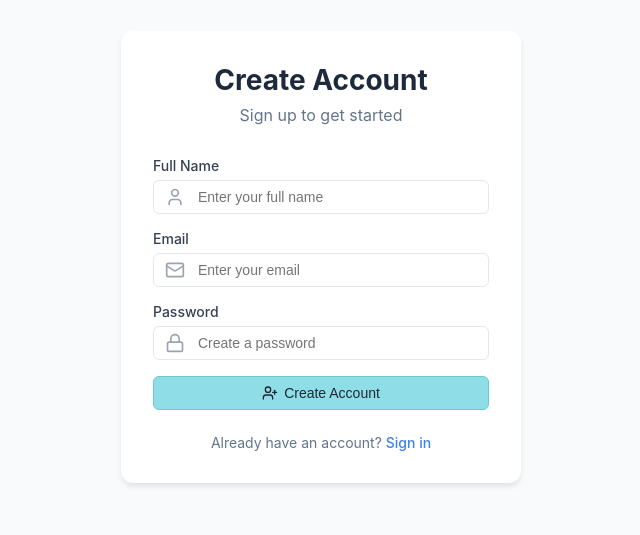
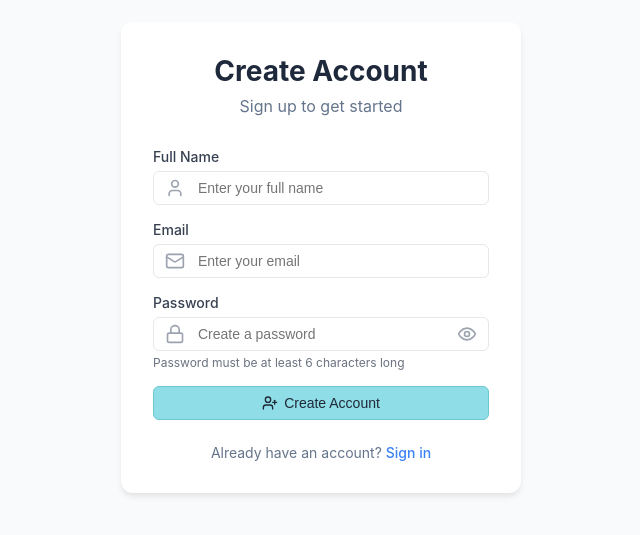
Before and after one commit to KATTASATWIKA/TaskManager, a React (Vite) app in the folder TaskManager-main/kanban-task-manager/client/: page /register in a window 1280 px wide. Shown: the part 143-678 px from the top of the page, without its empty margins (319-959 px from the left). Built offline with nearby package versions, Linux system fonts and the light colour scheme; no server answers.

Commit message:
Add password visibility toggle and success feedback to login/register forms

```diff
--- a/TaskManager-main/kanban-task-manager/client/src/pages/Login.jsx
+++ b/TaskManager-main/kanban-task-manager/client/src/pages/Login.jsx
@@ -1,13 +1,15 @@
 import { useState } from 'react'
 import { useAuthStore } from '../store/auth'
 import { Link } from 'react-router-dom'
-import { Mail, Lock, LogIn } from 'lucide-react'
+import { Mail, Lock, LogIn, Eye, EyeOff, CheckCircle } from 'lucide-react'
 
 function Login() {
   const [email, setEmail] = useState('')
   const [password, setPassword] = useState('')
   const [loading, setLoading] = useState(false)
   const [error, setError] = useState('')
+  const [success, setSuccess] = useState('')
+  const [showPassword, setShowPassword] = useState(false)
 
   const { login } = useAuthStore()
 
@@ -15,10 +17,13 @@ function Login() {
     e.preventDefault()
     setLoading(true)
     setError('')
+    setSuccess('')
 
     const result = await login(email, password)
 
-    if (!result.success) {
+    if (result.success) {
+      setSuccess('Login successful! Redirecting...')
+    } else {
       setError(result.error)
     }
 
@@ -62,6 +67,24 @@ function Login() {
           </div>
         )}
 
+        {success && (
+          <div style={{
+            padding: '12px',
+            backgroundColor: '#f0fdf4',
+            border: '1px solid #bbf7d0',
+            borderRadius: '6px',
+            color: '#166534',
+            marginBottom: '16px',
+            fontSize: '14px',
+            display: 'flex',
+            alignItems: 'center',
+            gap: '8px'
+          }}>
+            <CheckCircle size={16} />
+            {success}
+          </div>
+        )}
+
         <form onSubmit={handleSubmit} style={{ display: 'flex', flexDirection: 'column', gap: '16px' }}>
           <div>
             <label style={{ display: 'block', marginBottom: '6px', fontSize: '14px', fontWeight: '500', color: '#374151' }}>
@@ -88,14 +111,33 @@ function Login() {
             <div style={{ position: 'relative' }}>
               <Lock size={20} style={{ position: 'absolute', left: '12px', top: '50%', transform: 'translateY(-50%)', color: '#9ca3af' }} />
               <input
-                type="password"
+                type={showPassword ? 'text' : 'password'}
                 value={password}
                 onChange={(e) => setPassword(e.target.value)}
                 className="input"
-                style={{ paddingLeft: '44px', width: '100%' }}
+                style={{ paddingLeft: '44px', paddingRight: '44px', width: '100%' }}
                 placeholder="Enter your password"
                 required
               />
+              <button
+                type="button"
+                onClick={() => setShowPassword(!showPassword)}
+                style={{
+                  position: 'absolute',
+                  right: '12px',
+                  top: '50%',
+                  transform: 'translateY(-50%)',
+                  background: 'none',
+                  border: 'none',
+                  cursor: 'pointer',
+                  color: '#9ca3af',
+                  display: 'flex',
+                  alignItems: 'center',
+                  justifyContent: 'center'
+                }}
+              >
+                {showPassword ? <EyeOff size={20} /> : <Eye size={20} />}
+              </button>
             </div>
           </div>
 
--- a/TaskManager-main/kanban-task-manager/client/src/pages/Register.jsx
+++ b/TaskManager-main/kanban-task-manager/client/src/pages/Register.jsx
@@ -1,7 +1,7 @@
 import { useState } from 'react'
 import { useAuthStore } from '../store/auth'
 import { Link } from 'react-router-dom'
-import { Mail, Lock, User, UserPlus } from 'lucide-react'
+import { Mail, Lock, User, UserPlus, Eye, EyeOff, CheckCircle } from 'lucide-react'
 
 function Register() {
   const [name, setName] = useState('')
@@ -9,6 +9,8 @@ function Register() {
   const [password, setPassword] = useState('')
   const [loading, setLoading] = useState(false)
   const [error, setError] = useState('')
+  const [success, setSuccess] = useState('')
+  const [showPassword, setShowPassword] = useState(false)
 
   const { register } = useAuthStore()
 
@@ -16,10 +18,13 @@ function Register() {
     e.preventDefault()
     setLoading(true)
     setError('')
+    setSuccess('')
 
     const result = await register(name, email, password)
 
-    if (!result.success) {
+    if (result.success) {
+      setSuccess('Account created successfully! Redirecting...')
+    } else {
       setError(result.error)
     }
 
@@ -60,6 +65,24 @@ function Register() {
             fontSize: '14px'
           }}>
             {error}
+          </div>
+        )}
+
+        {success && (
+          <div style={{
+            padding: '12px',
+            backgroundColor: '#f0fdf4',
+            border: '1px solid #bbf7d0',
+            borderRadius: '6px',
+            color: '#166534',
+            marginBottom: '16px',
+            fontSize: '14px',
+            display: 'flex',
+            alignItems: 'center',
+            gap: '8px'
+          }}>
+            <CheckCircle size={16} />
+            {success}
           </div>
         )}
 
@@ -107,16 +130,38 @@ function Register() {
             <div style={{ position: 'relative' }}>
               <Lock size={20} style={{ position: 'absolute', left: '12px', top: '50%', transform: 'translateY(-50%)', color: '#9ca3af' }} />
               <input
-                type="password"
+                type={showPassword ? 'text' : 'password'}
                 value={password}
                 onChange={(e) => setPassword(e.target.value)}
                 className="input"
-                style={{ paddingLeft: '44px', width: '100%' }}
+                style={{ paddingLeft: '44px', paddingRight: '44px', width: '100%' }}
                 placeholder="Create a password"
                 required
                 minLength={6}
               />
+              <button
+                type="button"
+                onClick={() => setShowPassword(!showPassword)}
+                style={{
+                  position: 'absolute',
+                  right: '12px',
+                  top: '50%',
+                  transform: 'translateY(-50%)',
+                  background: 'none',
+                  border: 'none',
+                  cursor: 'pointer',
+                  color: '#9ca3af',
+                  display: 'flex',
+                  alignItems: 'center',
+                  justifyContent: 'center'
+                }}
+              >
+                {showPassword ? <EyeOff size={20} /> : <Eye size={20} />}
+              </button>
             </div>
+            <p style={{ fontSize: '12px', color: '#6b7280', marginTop: '4px' }}>
+              Password must be at least 6 characters long
+            </p>
           </div>
 
           <button
--- a/TaskManager-main/kanban-task-manager/client/vite.config.js
+++ b/TaskManager-main/kanban-task-manager/client/vite.config.js
@@ -8,9 +8,9 @@ export default defineConfig({
     port: 3000,
     proxy: {
       '/api': {
-        target: 'http://localhost:5000',
+        target: 'https://taskmanager-1-u2ht.onrender.com',
         changeOrigin: true,
-        rewrite: (path) => path.replace(/^\/api/, '')
+        secure: true
       }
     }
   },
```
